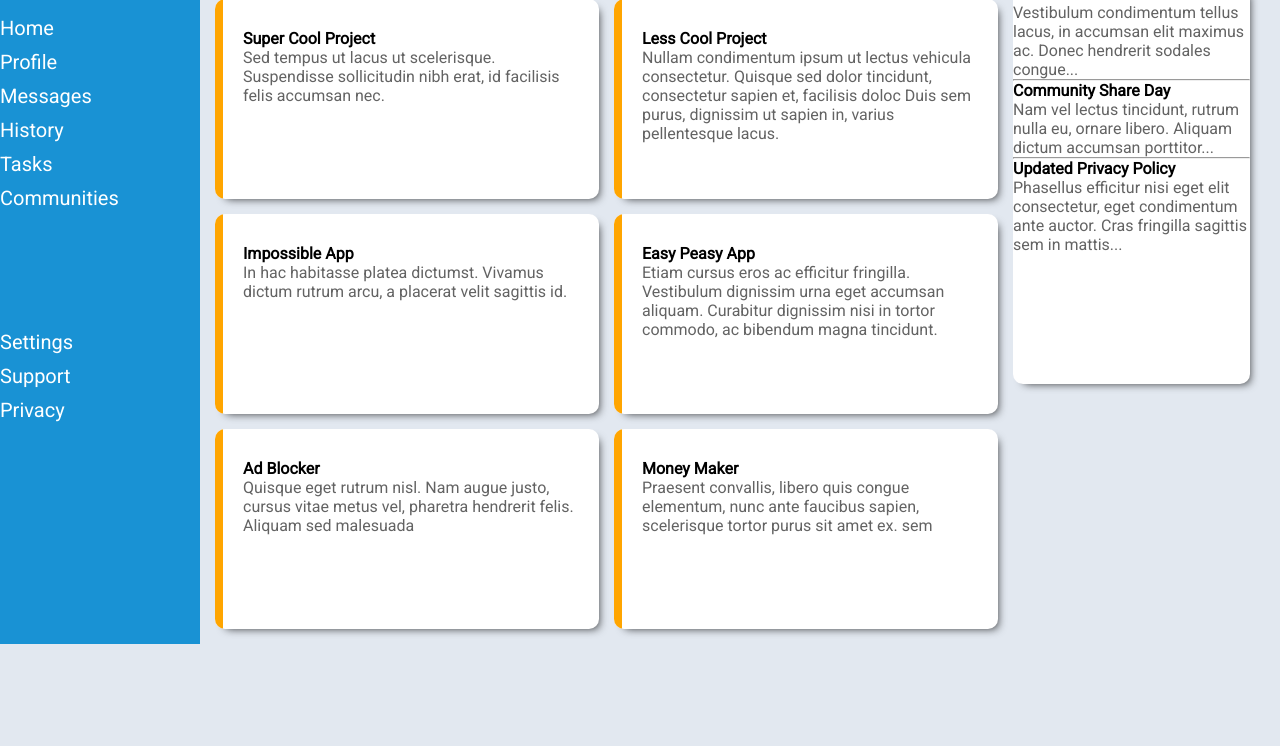
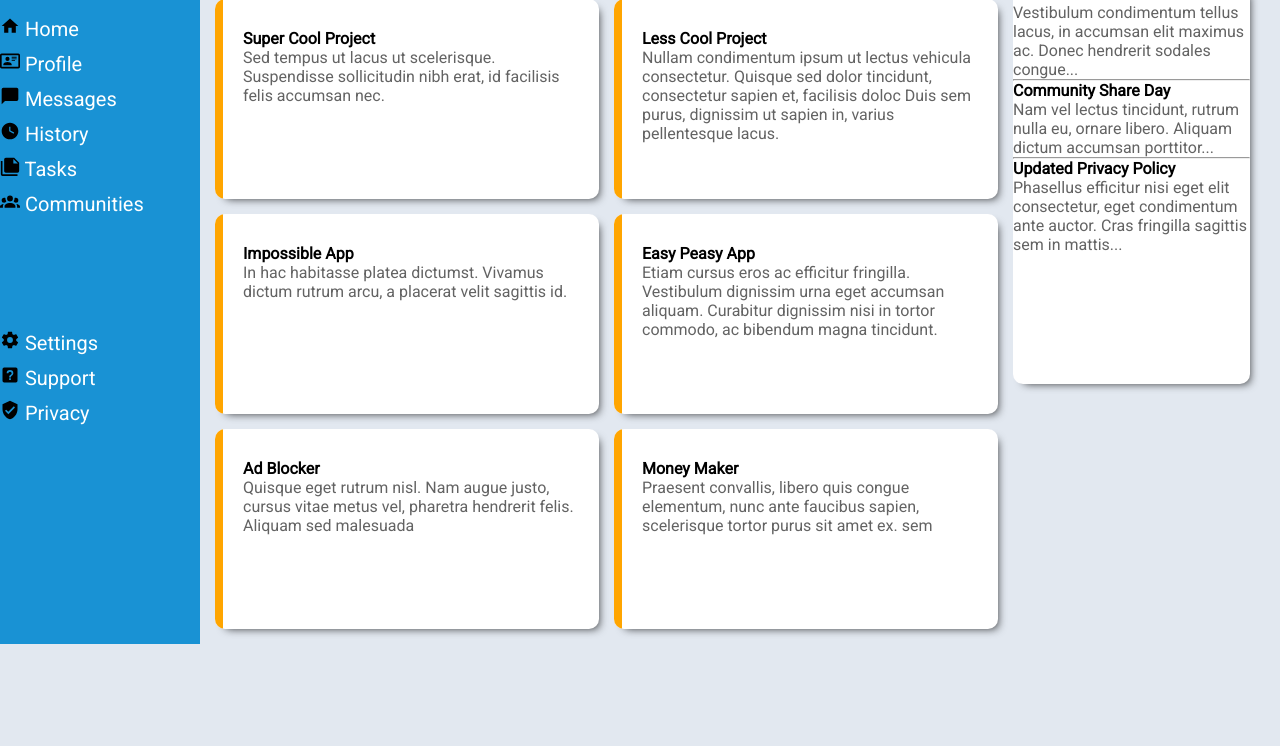
Before and after one commit to ChristoferLv/top-admin-dashboard, a plain HTML site: page index.html in a window 1280 px wide. Shown: the part 54-800 px from the top of the page. Drawn offline with Linux system fonts and the light colour scheme.

Commit message:
Add icons

```diff
--- a/index.html
+++ b/index.html
@@ -16,25 +16,53 @@
         </div>
         <div class="sidebar">
             <div class="logo">
+                <svg xmlns="http://www.w3.org/2000/svg" viewBox="0 0 24 24">
+                    <path d="M13,3V9H21V3M13,21H21V11H13M3,21H11V15H3M3,13H11V3H3V13Z" />
+                </svg>
                 <p>
                     Dashboard
                 </p>
             </div>
             <div class="menu-options">
                 <ul>
-                    <li>Home</li>
-                    <li>Profile</li>
-                    <li>Messages</li>
-                    <li>History</li>
-                    <li>Tasks</li>
-                    <li>Communities</li>
+                    <li><svg xmlns="http://www.w3.org/2000/svg" viewBox="0 0 24 24">
+                            <path d="M10,20V14H14V20H19V12H22L12,3L2,12H5V20H10Z" />
+                        </svg> Home</li>
+                    <li><svg xmlns="http://www.w3.org/2000/svg" viewBox="0 0 24 24">
+                            <path
+                                d="M22,3H2C0.91,3.04 0.04,3.91 0,5V19C0.04,20.09 0.91,20.96 2,21H22C23.09,20.96 23.96,20.09 24,19V5C23.96,3.91 23.09,3.04 22,3M22,19H2V5H22V19M14,17V15.75C14,14.09 10.66,13.25 9,13.25C7.34,13.25 4,14.09 4,15.75V17H14M9,7A2.5,2.5 0 0,0 6.5,9.5A2.5,2.5 0 0,0 9,12A2.5,2.5 0 0,0 11.5,9.5A2.5,2.5 0 0,0 9,7M14,7V8H20V7H14M14,9V10H20V9H14M14,11V12H18V11H14" />
+                        </svg> Profile</li>
+                    <li><svg xmlns="http://www.w3.org/2000/svg" viewBox="0 0 24 24">
+                            <path d="M20,2H4A2,2 0 0,0 2,4V22L6,18H20A2,2 0 0,0 22,16V4C22,2.89 21.1,2 20,2Z" />
+                        </svg> Messages</li>
+                    <li><svg xmlns="http://www.w3.org/2000/svg" viewBox="0 0 24 24">
+                            <path
+                                d="M12 2C6.5 2 2 6.5 2 12C2 17.5 6.5 22 12 22C17.5 22 22 17.5 22 12S17.5 2 12 2M16.3 15.2L11 12.3V7H12.5V11.4L17 13.9L16.3 15.2Z" />
+                        </svg> History</li>
+                    <li><svg xmlns="http://www.w3.org/2000/svg" viewBox="0 0 24 24">
+                            <path
+                                d="M16,9H21.5L16,3.5V9M7,2H17L23,8V18A2,2 0 0,1 21,20H7C5.89,20 5,19.1 5,18V4A2,2 0 0,1 7,2M3,6V22H21V24H3A2,2 0 0,1 1,22V6H3Z" />
+                        </svg> Tasks</li>
+                    <li><svg xmlns="http://www.w3.org/2000/svg" viewBox="0 0 24 24">
+                            <path
+                                d="M12,5.5A3.5,3.5 0 0,1 15.5,9A3.5,3.5 0 0,1 12,12.5A3.5,3.5 0 0,1 8.5,9A3.5,3.5 0 0,1 12,5.5M5,8C5.56,8 6.08,8.15 6.53,8.42C6.38,9.85 6.8,11.27 7.66,12.38C7.16,13.34 6.16,14 5,14A3,3 0 0,1 2,11A3,3 0 0,1 5,8M19,8A3,3 0 0,1 22,11A3,3 0 0,1 19,14C17.84,14 16.84,13.34 16.34,12.38C17.2,11.27 17.62,9.85 17.47,8.42C17.92,8.15 18.44,8 19,8M5.5,18.25C5.5,16.18 8.41,14.5 12,14.5C15.59,14.5 18.5,16.18 18.5,18.25V20H5.5V18.25M0,20V18.5C0,17.11 1.89,15.94 4.45,15.6C3.86,16.28 3.5,17.22 3.5,18.25V20H0M24,20H20.5V18.25C20.5,17.22 20.14,16.28 19.55,15.6C22.11,15.94 24,17.11 24,18.5V20Z" />
+                        </svg> Communities</li>
                 </ul>
             </div>
             <div class="others">
                 <ul>
-                    <li>Settings</li>
-                    <li>Support</li>
-                    <li>Privacy</li>
+                    <li><svg xmlns="http://www.w3.org/2000/svg" viewBox="0 0 24 24">
+                            <path
+                                d="M12,15.5A3.5,3.5 0 0,1 8.5,12A3.5,3.5 0 0,1 12,8.5A3.5,3.5 0 0,1 15.5,12A3.5,3.5 0 0,1 12,15.5M19.43,12.97C19.47,12.65 19.5,12.33 19.5,12C19.5,11.67 19.47,11.34 19.43,11L21.54,9.37C21.73,9.22 21.78,8.95 21.66,8.73L19.66,5.27C19.54,5.05 19.27,4.96 19.05,5.05L16.56,6.05C16.04,5.66 15.5,5.32 14.87,5.07L14.5,2.42C14.46,2.18 14.25,2 14,2H10C9.75,2 9.54,2.18 9.5,2.42L9.13,5.07C8.5,5.32 7.96,5.66 7.44,6.05L4.95,5.05C4.73,4.96 4.46,5.05 4.34,5.27L2.34,8.73C2.21,8.95 2.27,9.22 2.46,9.37L4.57,11C4.53,11.34 4.5,11.67 4.5,12C4.5,12.33 4.53,12.65 4.57,12.97L2.46,14.63C2.27,14.78 2.21,15.05 2.34,15.27L4.34,18.73C4.46,18.95 4.73,19.03 4.95,18.95L7.44,17.94C7.96,18.34 8.5,18.68 9.13,18.93L9.5,21.58C9.54,21.82 9.75,22 10,22H14C14.25,22 14.46,21.82 14.5,21.58L14.87,18.93C15.5,18.67 16.04,18.34 16.56,17.94L19.05,18.95C19.27,19.03 19.54,18.95 19.66,18.73L21.66,15.27C21.78,15.05 21.73,14.78 21.54,14.63L19.43,12.97Z" />
+                        </svg> Settings</li>
+                    <li><svg xmlns="http://www.w3.org/2000/svg" viewBox="0 0 24 24">
+                            <path
+                                d="M11,18H13V16H11V18M12,6A4,4 0 0,0 8,10H10A2,2 0 0,1 12,8A2,2 0 0,1 14,10C14,12 11,11.75 11,15H13C13,12.75 16,12.5 16,10A4,4 0 0,0 12,6M5,3H19A2,2 0 0,1 21,5V19A2,2 0 0,1 19,21H5A2,2 0 0,1 3,19V5A2,2 0 0,1 5,3Z" />
+                        </svg> Support</li>
+                    <li><svg xmlns="http://www.w3.org/2000/svg" viewBox="0 0 24 24">
+                            <path
+                                d="M10,17L6,13L7.41,11.59L10,14.17L16.59,7.58L18,9M12,1L3,5V11C3,16.55 6.84,21.74 12,23C17.16,21.74 21,16.55 21,11V5L12,1Z" />
+                        </svg> Privacy</li>
                 </ul>
             </div>
         </div>
@@ -101,17 +129,20 @@
                 <div class="announcements">
                     <div class="announcement">
                         <p class="announcement-title">Site Maintenance</p>
-                        <p class="announcement-content">Vestibulum condimentum tellus lacus, in accumsan elit maximus ac. Donec hendrerit sodales congue...</p>
+                        <p class="announcement-content">Vestibulum condimentum tellus lacus, in accumsan elit maximus
+                            ac. Donec hendrerit sodales congue...</p>
                     </div>
                     <hr>
                     <div class="announcement">
                         <p class="announcement-title">Community Share Day</p>
-                        <p class="announcement-content">Nam vel lectus tincidunt, rutrum nulla eu, ornare libero. Aliquam dictum accumsan porttitor...</p>
+                        <p class="announcement-content">Nam vel lectus tincidunt, rutrum nulla eu, ornare libero.
+                            Aliquam dictum accumsan porttitor...</p>
                     </div>
                     <hr>
                     <div class="announcement">
                         <p class="announcement-title">Updated Privacy Policy</p>
-                        <p class="announcement-content">Phasellus efficitur nisi eget elit consectetur, eget condimentum ante auctor. Cras fringilla sagittis sem in mattis...</p>
+                        <p class="announcement-content">Phasellus efficitur nisi eget elit consectetur, eget condimentum
+                            ante auctor. Cras fringilla sagittis sem in mattis...</p>
                     </div>
                 </div>
                 <div class="trending"></div>
--- a/style.css
+++ b/style.css
@@ -16,6 +16,15 @@
 
 body {
     background-color: var(--background-color);
+}
+
+svg{
+    max-width: 20px;
+    display: inline;
+}
+
+.sidebar p{
+    display: inline;
 }
 
 .container {
```
